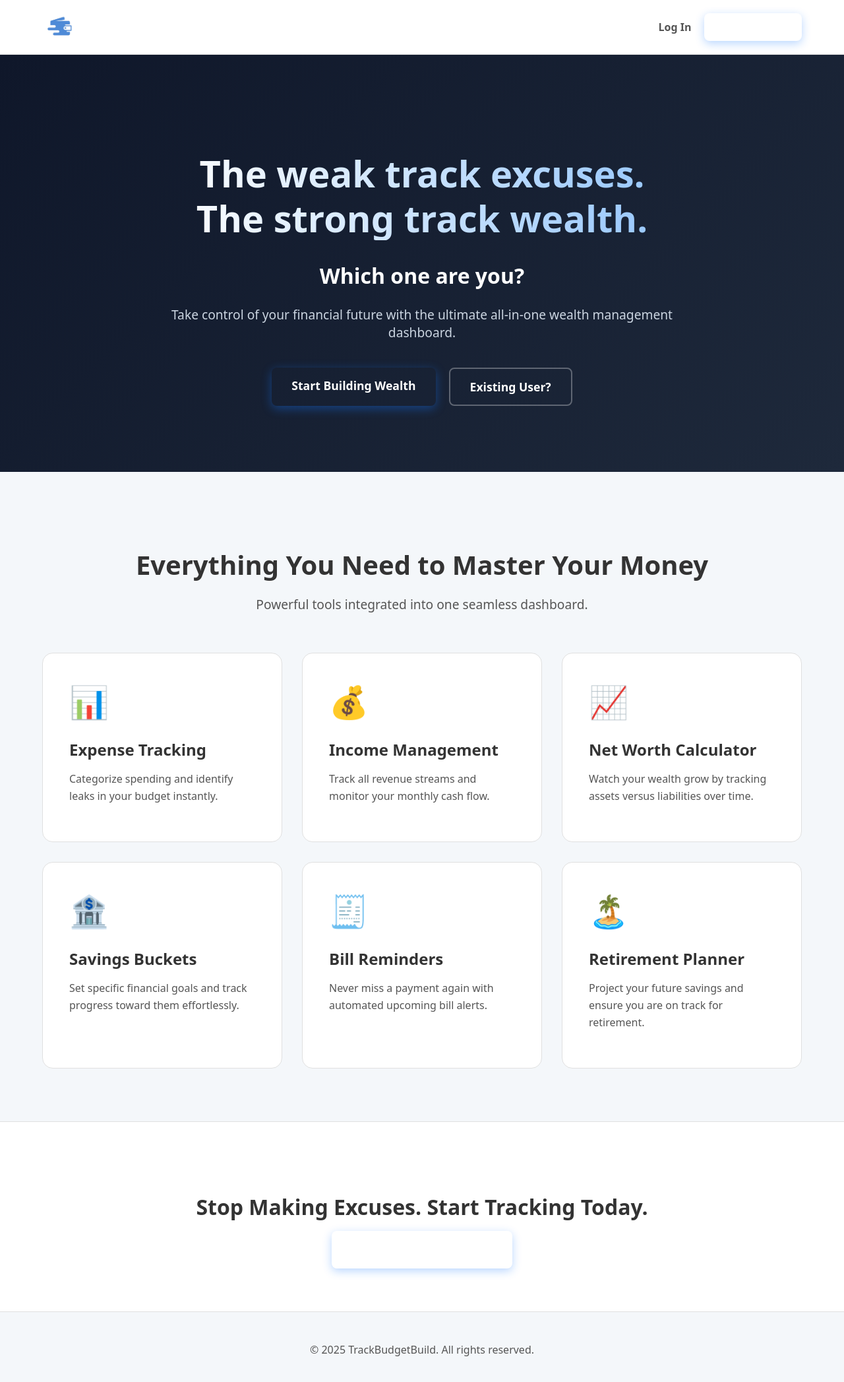
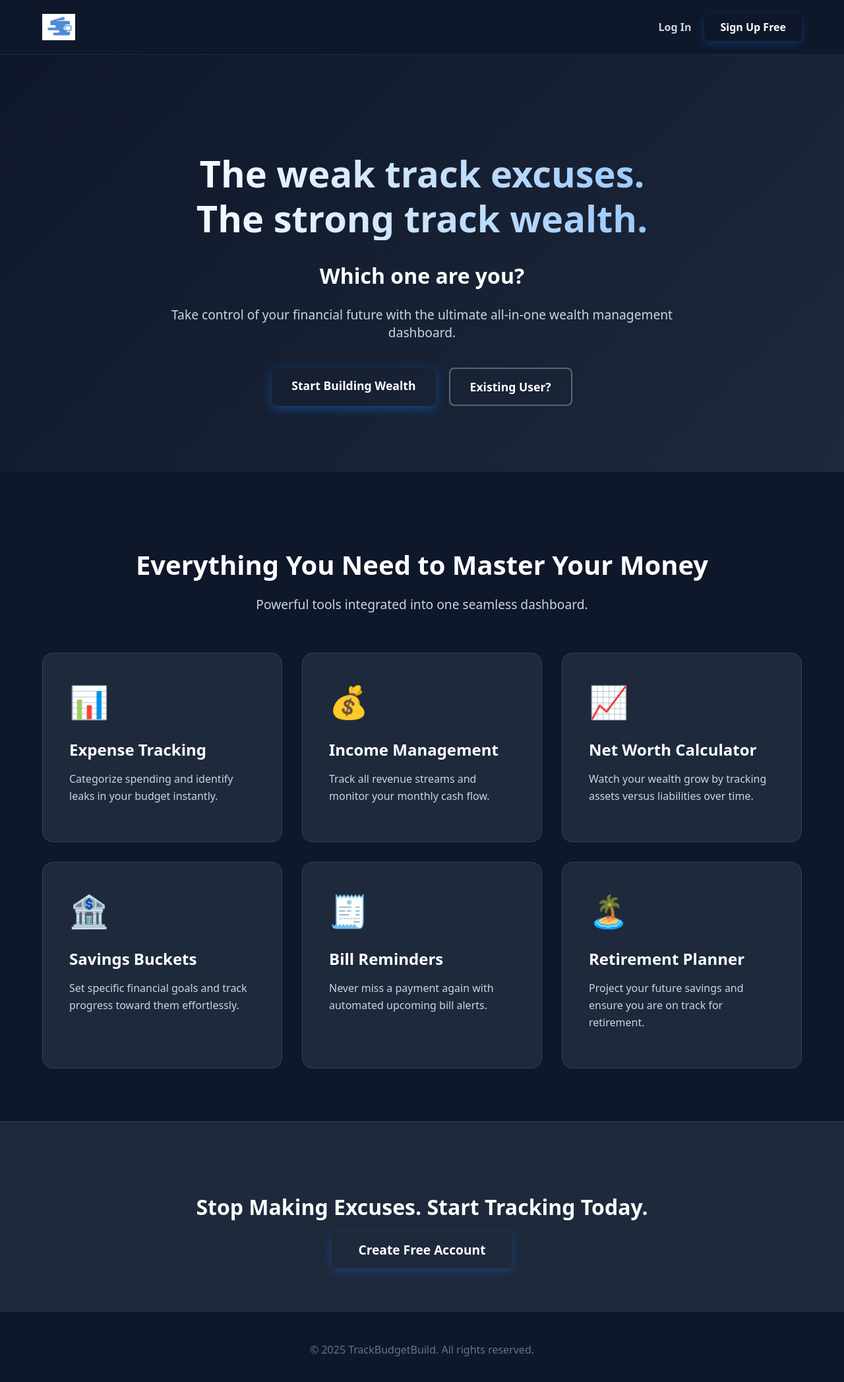
Before and after one commit to vonmch/trackbudget-backend, a React (Vite) app in the folder client/: page / in a window 1280 px wide. Shown: the top 2094 px of the page at 66% size. Built offline with nearby package versions, Linux system fonts and the light colour scheme.

Commit message:
Force landing page to use dark theme colors so buttons are always visible

```diff
--- a/client/src/pages/LandingPage.css
+++ b/client/src/pages/LandingPage.css
@@ -1,9 +1,13 @@
 /* src/pages/LandingPage.css */
+
+/* --- FORCE DARK THEME FOR LANDING PAGE --- */
+/* We use hardcoded hex codes instead of variables to ensure
+   this page always looks dark, regardless of user preference. */
 
 /* Global Landing Page Reset */
 .landing-page {
-  background-color: var(--bg-primary);
-  color: var(--text-primary);
+  background-color: #0f172a; /* Hardcoded Dark Blue */
+  color: #ffffff;            /* Hardcoded White Text */
   min-height: 100vh;
   display: flex;
   flex-direction: column;
@@ -15,8 +19,8 @@
   justify-content: space-between;
   align-items: center;
   padding: 20px 5%;
-  background-color: var(--bg-secondary);
-  border-bottom: 1px solid var(--border-color);
+  background-color: #0f172a; /* Match main bg for seamless look */
+  border-bottom: 1px solid #1e293b; /* Dark subtle border */
 }
 
 .landing-logo-container {
@@ -34,7 +38,7 @@
   font-size: 1.5rem;
   font-weight: 700;
   margin: 0;
-  background: linear-gradient(90deg, var(--text-primary), var(--brand-color));
+  background: linear-gradient(90deg, #ffffff, var(--brand-color));
   -webkit-background-clip: text;
   -webkit-text-fill-color: transparent;
 }
@@ -52,15 +56,15 @@
 }
 
 .login-link {
-  color: var(--text-secondary);
+  color: #cbd5e1; /* Light grey */
 }
 .login-link:hover {
-  color: var(--text-primary);
+  color: #ffffff; /* White on hover */
 }
 
 .signup-btn {
-  background-color: var(--brand-color);
-  color: white;
+  background-color: var(--brand-color); /* Keep brand blue */
+  color: white !important; /* Force white text */
   padding: 10px 24px;
   border-radius: 8px;
   box-shadow: 0 4px 14px rgba(22, 119, 255, 0.3);
@@ -72,7 +76,7 @@
 
 /* --- 2. Hero Section --- */
 .hero-section {
-  /* Create a cool dark gradient hook that works in both themes */
+  /* This was already good, keep it. */
   background: linear-gradient(135deg, #0f172a 0%, #1e293b 100%);
   color: white;
   padding: 100px 20px;
@@ -145,19 +149,20 @@
 /* --- 3. Features Section --- */
 .features-section {
   padding: 80px 5%;
-  background-color: var(--bg-primary);
+  background-color: #0f172a; /* Hardcoded dark */
   text-align: center;
 }
 
 .features-header {
   margin-bottom: 60px;
+  color: white;
 }
 .features-header h2 {
   font-size: 2.5rem;
   margin-bottom: 10px;
 }
 .features-header p {
-  color: var(--text-secondary);
+  color: #cbd5e1; /* Light grey */
   font-size: 1.2rem;
 }
 
@@ -170,17 +175,18 @@
 }
 
 .feature-card {
-  background-color: var(--bg-secondary);
+  background-color: #1e293b; /* Slightly lighter dark for cards */
   padding: 40px;
   border-radius: 16px;
-  border: 1px solid var(--border-color);
+  border: 1px solid #334155; /* Dark border */
   text-align: left;
   transition: all 0.3s ease;
+  color: white;
 }
 
 .feature-card:hover {
   transform: translateY(-10px);
-  box-shadow: 0 20px 40px rgba(0, 0, 0, 0.1);
+  box-shadow: 0 20px 40px rgba(0, 0, 0, 0.2);
   border-color: var(--brand-color);
 }
 
@@ -192,19 +198,21 @@
 .feature-card h3 {
   font-size: 1.5rem;
   margin-bottom: 12px;
+  color: white;
 }
 
 .feature-card p {
-  color: var(--text-secondary);
+  color: #cbd5e1;
   line-height: 1.6;
 }
 
 /* --- 4. Bottom Banner & Footer --- */
 .cta-banner {
   padding: 80px 20px;
-  background-color: var(--bg-secondary);
+  background-color: #1e293b; /* Slightly lighter dark */
   text-align: center;
-  border-top: 1px solid var(--border-color);
+  border-top: 1px solid #334155;
+  color: white;
 }
 .cta-banner h2 {
   font-size: 2rem;
@@ -218,9 +226,9 @@
 .landing-footer {
   padding: 30px;
   text-align: center;
-  background-color: var(--bg-primary);
-  color: var(--text-secondary);
-  border-top: 1px solid var(--border-color);
+  background-color: #0f172a; /* Dark background */
+  color: #64748b; /* Darker grey text for footer */
+  border-top: 1px solid #1e293b;
 }
 
 /* Responsive adjustments */
```
